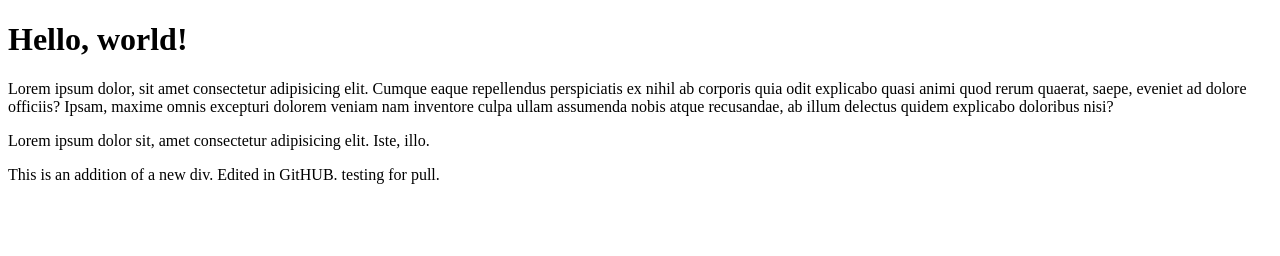
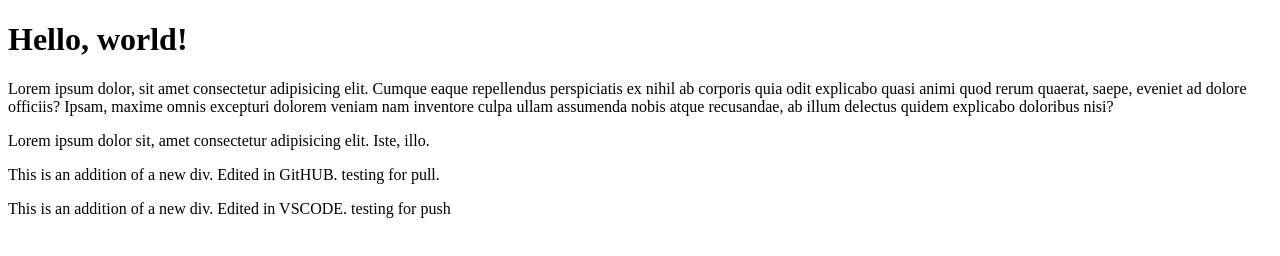
Before and after one commit to icodejourney/hello-world, a plain HTML site: page index.html in a window 1280 px wide. Drawn offline with Linux system fonts and the light colour scheme.

Commit message:
new div add

```diff
--- a/index.html
+++ b/index.html
@@ -13,5 +13,8 @@
           <div>
                     <p>This is an addition of a new div. Edited in GitHUB. testing for pull.</p>
           </div>
+          <div>
+                    <p>This is an addition of a new div. Edited in VSCODE. testing for push</p>
+          </div>
 </body>
 </html>
```
